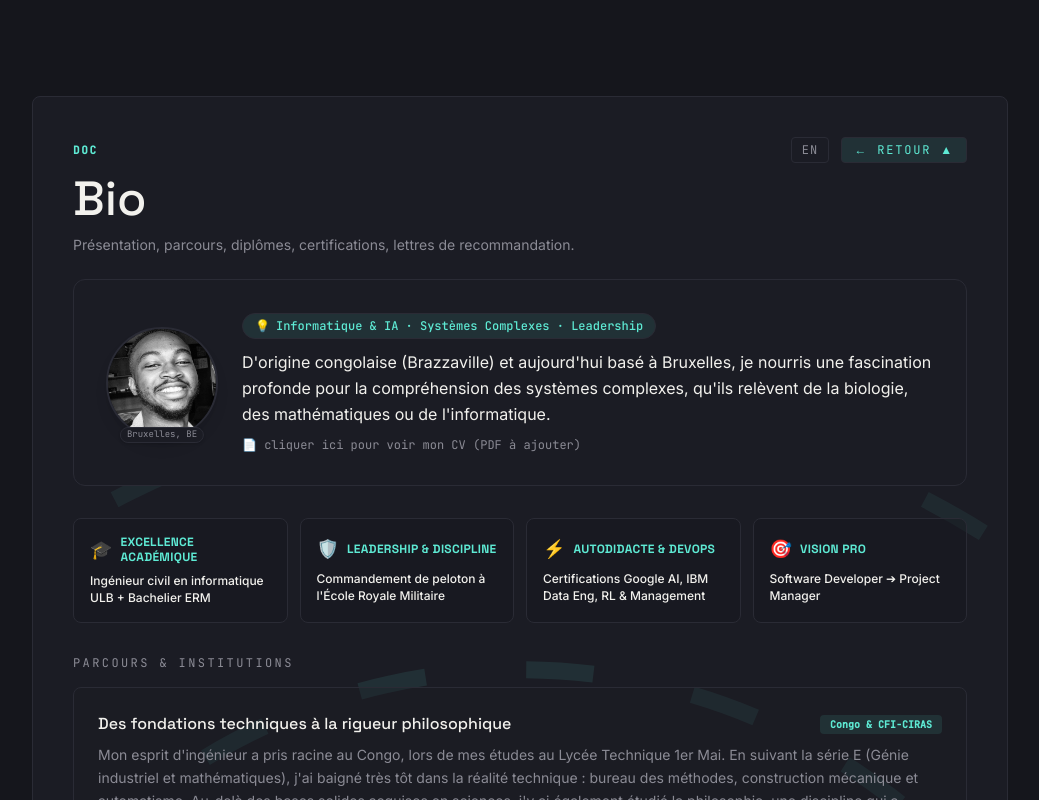
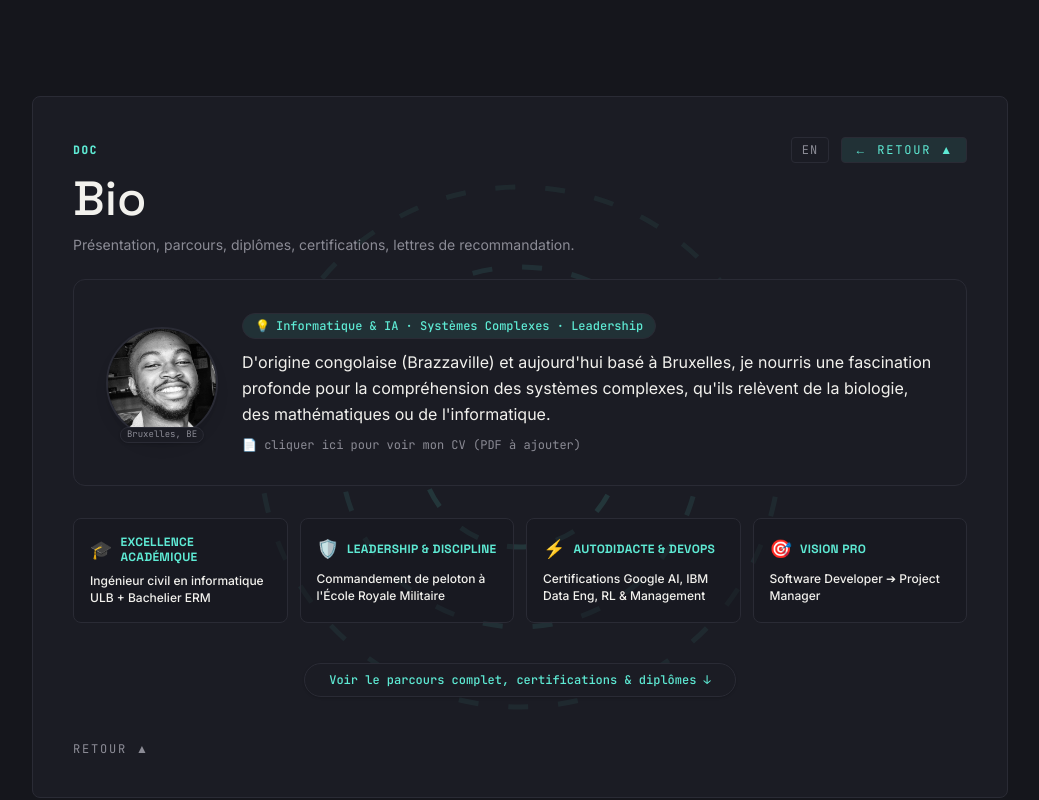
Before and after one commit to Vertu5/ndingaoba-oliviervertu, a Next.js app: page / in a window 1280 px wide. Both pictures are taken after a click on the button 310 px from the left and 358 px from the top of the page. Shown: the top 800 px of the page, without its empty margins (120-1159 px from the left). Built offline with nearby package versions, Linux system fonts and the light colour scheme.

Commit message:
feat(bio): add expandable showDetails button for full narrative background & degrees

```diff
--- a/app/components/BioView.tsx
+++ b/app/components/BioView.tsx
@@ -15,6 +15,7 @@ export default function BioView({
   documents?: DocEntry[];
 }) {
   const [isZoomed, setIsZoomed] = useState(false);
+  const [showDetails, setShowDetails] = useState(false);
 
   // Diplômes (titres académiques privés, sans fichier PDF public)
   const diplomas = documents.filter((d) => d.type === "diplome");
@@ -138,8 +139,25 @@ export default function BioView({
         ))}
       </div>
 
-      {/* 📜 Parcours narratif détaillé avec Liens Institutionnels cliquables */}
-      <div className="space-y-4">
+      {/* Bouton En Savoir Plus / Voir le parcours détaillé */}
+      <div className="flex justify-center pt-2 pb-1">
+        <button
+          onClick={() => setShowDetails(!showDetails)}
+          className="group inline-flex items-center gap-2 rounded-full border border-[var(--accent)]/40 bg-[var(--bg-elevated)] px-4 sm:px-6 py-2 font-mono text-[11px] sm:text-xs font-medium text-[var(--accent)] transition-all hover:bg-[var(--accent)] hover:text-black shadow-sm cursor-pointer"
+        >
+          <span>
+            {showDetails
+              ? (lang === "fr" ? "Masquer les détails ↑" : "Hide details ↑")
+              : (lang === "fr" ? "Voir le parcours complet, certifications & diplômes ↓" : "View full background, certifications & degrees ↓")}
+          </span>
+        </button>
+      </div>
+
+      {/* Contenu détaillé repliable */}
+      {showDetails && (
+        <div className="space-y-8 transition-opacity duration-300 animate-in fade-in">
+          {/* 📜 Parcours narratif détaillé avec Liens Institutionnels cliquables */}
+          <div className="space-y-4">
         <h3 className="font-mono text-xs tracking-[0.2em] text-[var(--text-muted)] uppercase">
           {lang === "fr" ? "Parcours & Institutions" : "Background & Institutions"}
         </h3>
@@ -275,7 +293,7 @@ export default function BioView({
           {bioNarrative.vision.title[lang]}
         </h4>
         <p className="mt-2 text-xs md:text-sm italic text-[var(--text)] border-l-2 border-[var(--accent)] pl-3 py-1">
-          "{bioNarrative.vision.philosophy[lang]}"
+          &quot;{bioNarrative.vision.philosophy[lang]}&quot;
         </p>
         <p className="mt-3 text-xs md:text-sm leading-relaxed text-[var(--text-muted)]">
           {bioNarrative.vision.roadmap[lang]}
@@ -336,6 +354,8 @@ export default function BioView({
           </div>
         </div>
       )}
+        </div>
+      )}
     </div>
   );
 }
```
